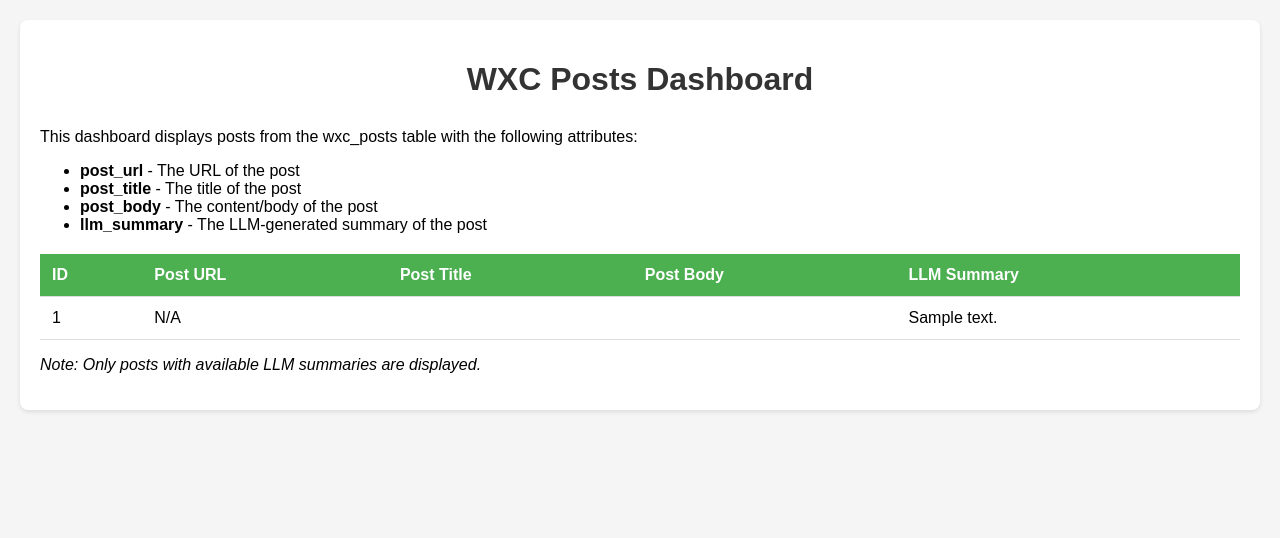
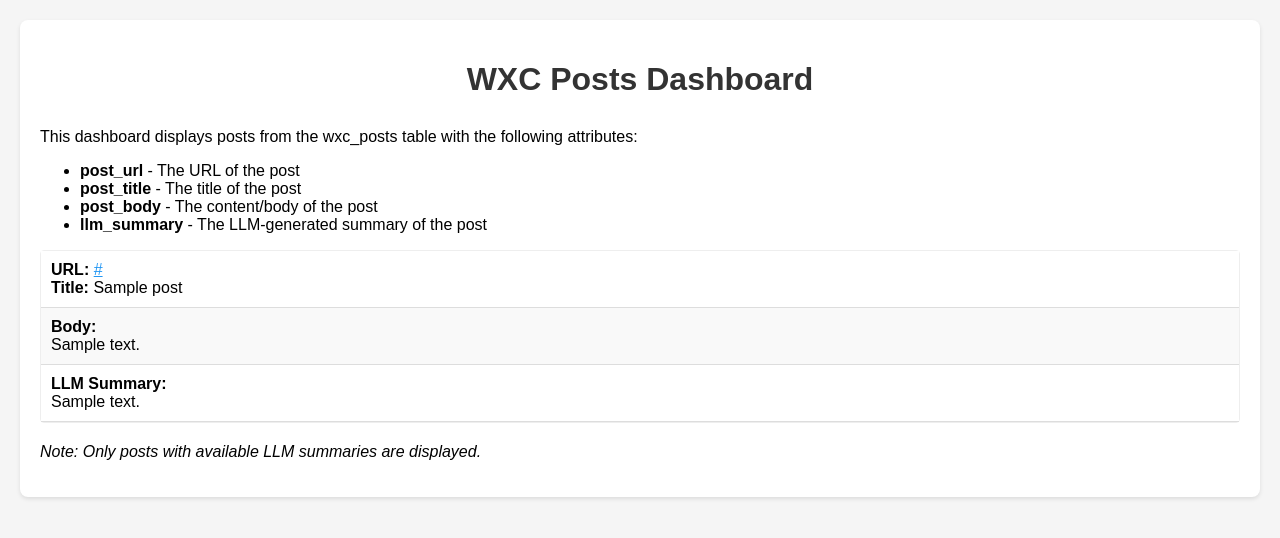
Before and after one commit to sunaaron/llm_analyzer, a Flask app: page / in a window 1280 px wide. Shown: the top 538 px of the page. Run offline with Flask 2, Linux system fonts and the light colour scheme; tables that the repository leaves empty or names only in its code hold one stand-in row (values such as "Sample post").

Commit message:
e2e working now

```diff
--- a/app.py
+++ b/app.py
@@ -21,53 +21,13 @@ def index():
         if llm_summary and llm_summary.strip():  # Check if LLM summary exists and is not empty
             display_data.append({
                 'id': post.get('id', ''),
-                'post_url': post.get('url', ''),
-                'post_title': post.get('title', ''),
-                'post_body': post.get('content', '')[:200] + '...' if len(post.get('content', '')) > 200 else post.get('content', ''),
+                'post_url': post.get('post_url', ''),
+                'post_title': post.get('post_title', ''),
+                'post_body': post.get('post_body', '')[:200] + '...' if len(post.get('post_body', '')) > 200 else post.get('post_body', ''),
                 'llm_summary': llm_summary
             })
 
     return render_template('index.html', posts=display_data)
 
-@app.route('/api/posts')
-def api_posts():
-    """API endpoint to get all posts in JSON format."""
-    posts = read_all_wxc_posts()
-
-    # Prepare data for API response - only show posts with non-empty LLM summaries
-    api_data = []
-    for post in posts:
-        llm_summary = post.get('llm_summary', '')
-        if llm_summary and llm_summary.strip():  # Check if LLM summary exists and is not empty
-            api_data.append({
-                'id': post.get('id', ''),
-                'post_url': post.get('url', ''),
-                'post_title': post.get('title', ''),
-                'post_body': post.get('content', ''),
-                'llm_summary': llm_summary
-            })
-
-    return jsonify(api_data)
-
-@app.route('/api/posts/<int:post_id>')
-def api_post(post_id):
-    """API endpoint to get a specific post by ID."""
-    # For simplicity, we'll fetch all posts and filter
-    posts = read_all_wxc_posts()
-
-    for post in posts:
-        if post.get('id') == post_id:
-            llm_summary = post.get('llm_summary', '')
-            if llm_summary and llm_summary.strip():  # Check if LLM summary exists and is not empty
-                return jsonify({
-                    'id': post.get('id', ''),
-                    'post_url': post.get('url', ''),
-                    'post_title': post.get('title', ''),
-                    'post_body': post.get('content', ''),
-                    'llm_summary': llm_summary
-                })
-
-    return jsonify({'error': 'Post not found or no summary available'}), 404
-
 if __name__ == '__main__':
     app.run(host='0.0.0.0', port=5002, debug=True)
--- a/templates/index.html
+++ b/templates/index.html
@@ -29,27 +29,26 @@
             font-style: italic;
             padding: 20px;
         }
-        table {
-            width: 100%;
-            border-collapse: collapse;
-            margin-top: 20px;
-        }
-        th, td {
-            padding: 12px;
-            text-align: left;
+        .post-row {
             border-bottom: 1px solid #ddd;
         }
-        th {
-            background-color: #4CAF50;
-            color: white;
+        .post-row:nth-child(even) {
+            background-color: #f9f9f9;
+        }
+        .post-row:nth-child(odd) {
+            background-color: #ffffff;
+        }
+        .post-header {
             font-weight: bold;
+            color: #2196F3;
         }
-        tr:hover {
-            background-color: #f5f5f5;
+        .post-body {
+            padding: 10px 0;
         }
         .summary-cell {
-            max-width: 300px;
-            word-wrap: break-word;
+            padding: 10px 0;
+            font-style: italic;
+            color: #555;
         }
         .url-cell {
             max-width: 200px;
@@ -62,6 +61,18 @@
         .body-cell {
             max-width: 400px;
             word-wrap: break-word;
+        }
+        .post-container {
+            margin-bottom: 20px;
+            border: 1px solid #eee;
+            border-radius: 4px;
+        }
+        .post-row-container {
+            padding: 10px;
+        }
+        .preformatted-text {
+            white-space: pre-wrap;
+            word-break: break-word;
         }
     </style>
 </head>
@@ -78,40 +89,39 @@
         </ul>
 
         {% if posts %}
-            <table>
-                <thead>
-                    <tr>
-                        <th>ID</th>
-                        <th>Post URL</th>
-                        <th>Post Title</th>
-                        <th>Post Body</th>
-                        <th>LLM Summary</th>
-                    </tr>
-                </thead>
-                <tbody>
             {% for post in posts %}
-                    <tr>
-                        <td>{{ post.id }}</td>
-                        <td class="url-cell">
+            <div class="post-container">
+                <!-- Row 1: URL and Title -->
+                <div class="post-row">
+                    <div class="post-row-container">
+                        <strong>URL:</strong>
                         {% if post.post_url %}
-                                <a href="{{ post.post_url }}" target="_blank">{{ post.post_url }}</a>
+                            <a href="{{ post.post_url }}" target="_blank" style="color: #2196F3;">{{ post.post_url }}</a>
                         {% else %}
                             N/A
                         {% endif %}
-                        </td>
-                        <td class="title-cell">{{ post.post_title }}</td>
-                        <td class="body-cell">{{ post.post_body }}</td>
-                        <td class="summary-cell">
-                            {% if post.llm_summary %}
-                                {{ post.llm_summary }}
-                            {% else %}
-                                <em>No summary available</em>
-                            {% endif %}
-                        </td>
-                    </tr>
+                        <br>
+                        <strong>Title:</strong> {{ post.post_title }}
+                    </div>
+                </div>
+
+                <!-- Row 2: Body -->
+                <div class="post-row">
+                    <div class="post-row-container">
+                        <strong>Body:</strong><br>
+                        <span class="preformatted-text">{{ post.post_body }}</span>
+                    </div>
+                </div>
+
+                <!-- Row 3: LLM Summary -->
+                <div class="post-row">
+                    <div class="post-row-container">
+                        <strong>LLM Summary:</strong><br>
+                        <span class="preformatted-text">{{ post.llm_summary }}</span>
+                    </div>
+                </div>
+            </div>
             {% endfor %}
-                </tbody>
-            </table>
         {% else %}
             <div class="no-posts-message">
                 <p>No posts with LLM summaries found.</p>
```
Lines whose indentation alone changed are shown as unchanged.
